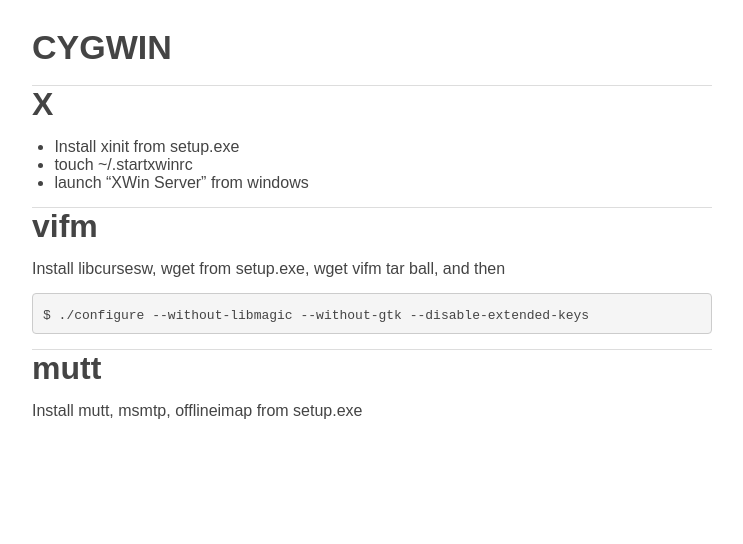
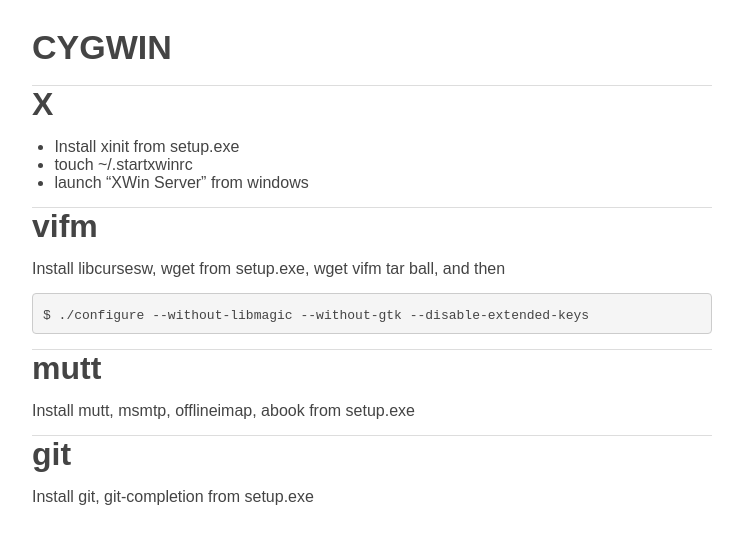
Before and after one commit to jintonic/jintonic.github.io, a Jekyll site: the page built from cs/cygwin/index.md, in a window 1280 px wide. Shown: the top 544 px of the page, without its empty margins (268-1011 px from the left). Built offline with Jekyll 4.4.1, drawn with Linux system fonts in a browser that asks for light colours; comment, search, counter and statistics services are not loaded.

Commit message:
added git

```diff
--- a/cs/cygwin/index.md
+++ b/cs/cygwin/index.md
@@ -23,4 +23,9 @@
 mutt
 ====
 
-Install mutt, msmtp, offlineimap from setup.exe
+Install mutt, msmtp, offlineimap, abook from setup.exe
+
+git
+===
+
+Install git, git-completion from setup.exe
```
